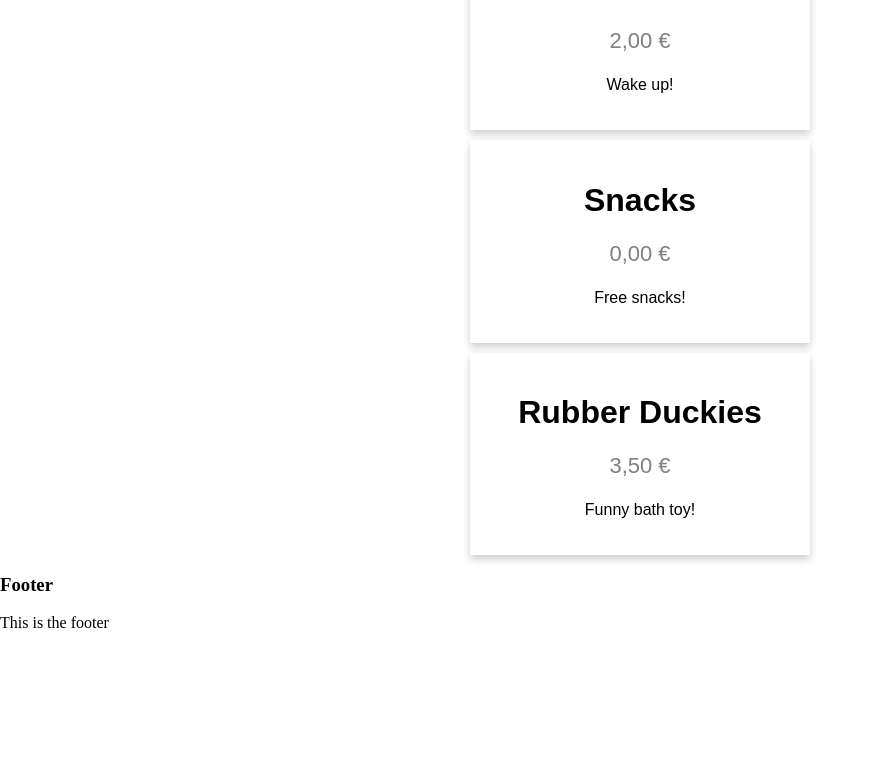
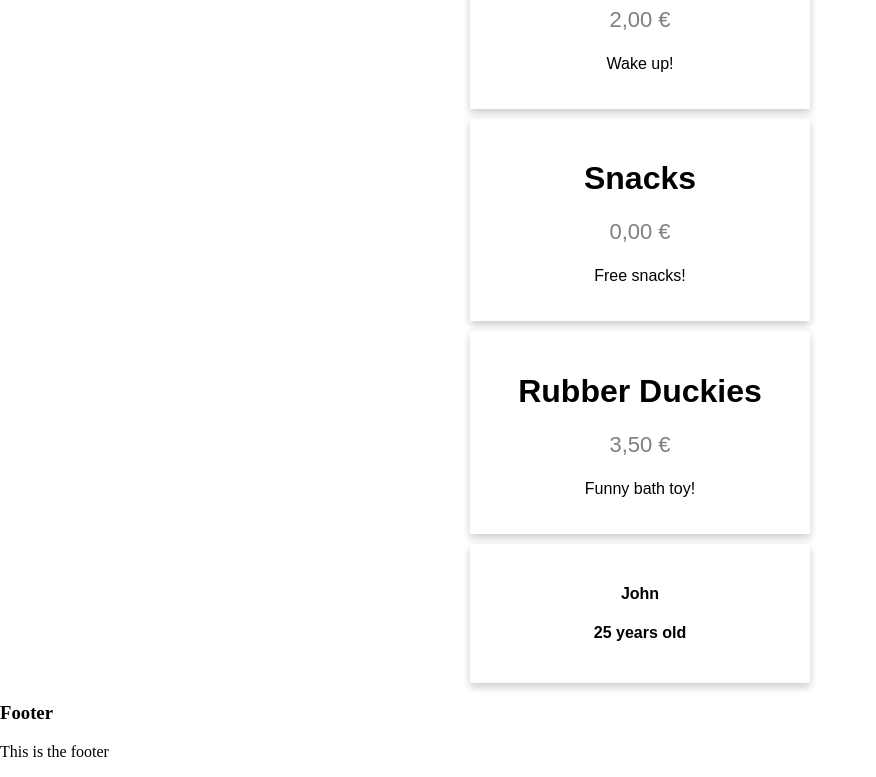
Before and after one commit to Va2/react-intro-course, a React (Create React App) app: page / in a window 1280 px wide. Shown: the part 3340-4117 px from the top of the page, without its empty margins (0-876 px from the left). Before the commit the page ends 3988 px from the top, so only its background shows below. Built offline with nearby package versions, Linux system fonts and the light colour scheme.

Commit message:
State - v1

```diff
--- a/src/App.js
+++ b/src/App.js
@@ -1,17 +1,29 @@
-import React from 'react';
+import React, {Component} from 'react';
 
 import Header from './components/Header';
 import MainContent from './components/MainContent';
 import Footer from './components/Footer';
 
-class App extends React.Component {
+class App extends Component {
+    constructor() {
+        super()
+        this.state = {
+            name: "John",
+            age: 25
+        }
+    }
+
     render() {
         return (
             <div>
-                <h1>{this.props.whatever}</h1>
-
                 <Header />
                 <MainContent />
+
+                <div className="card">
+                    <h4>{this.state.name}</h4>
+                    <h4>{this.state.age} years old</h4>
+                </div>
+
                 <Footer />
             </div>
         )
```
